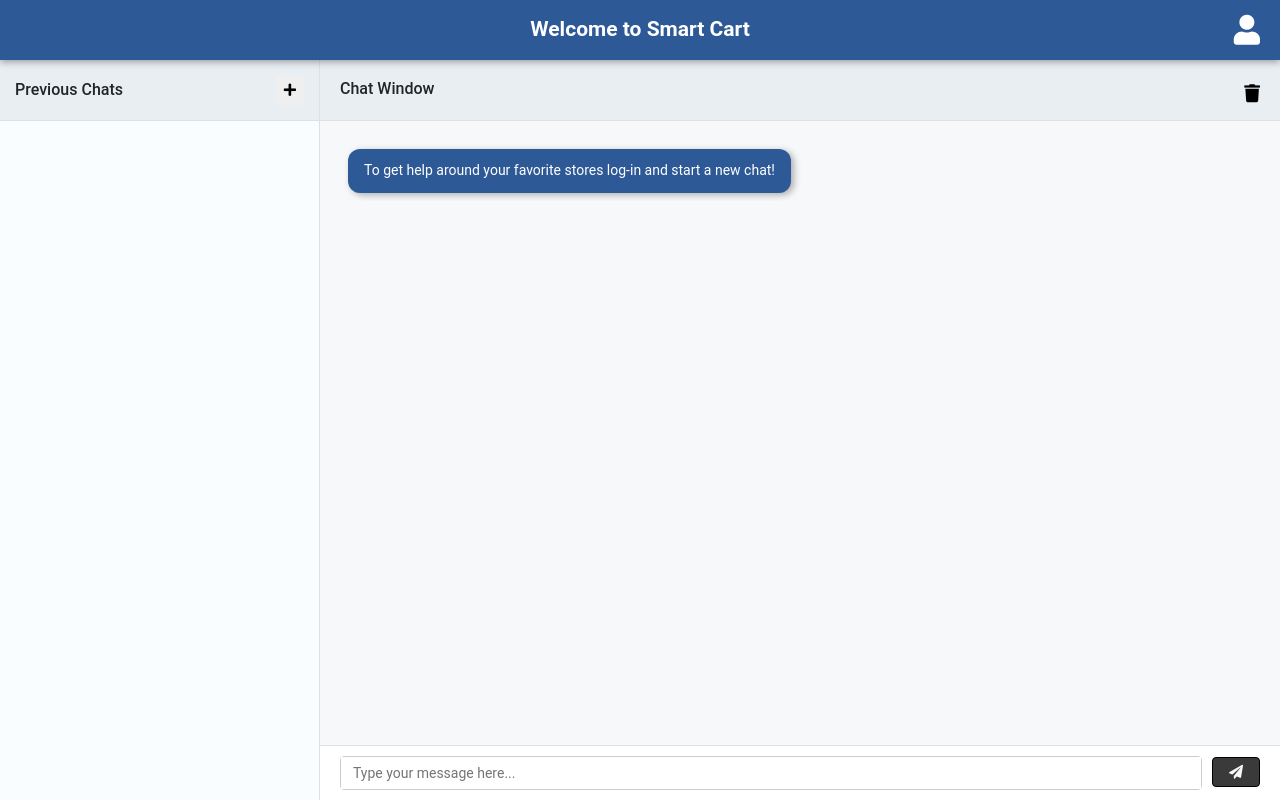
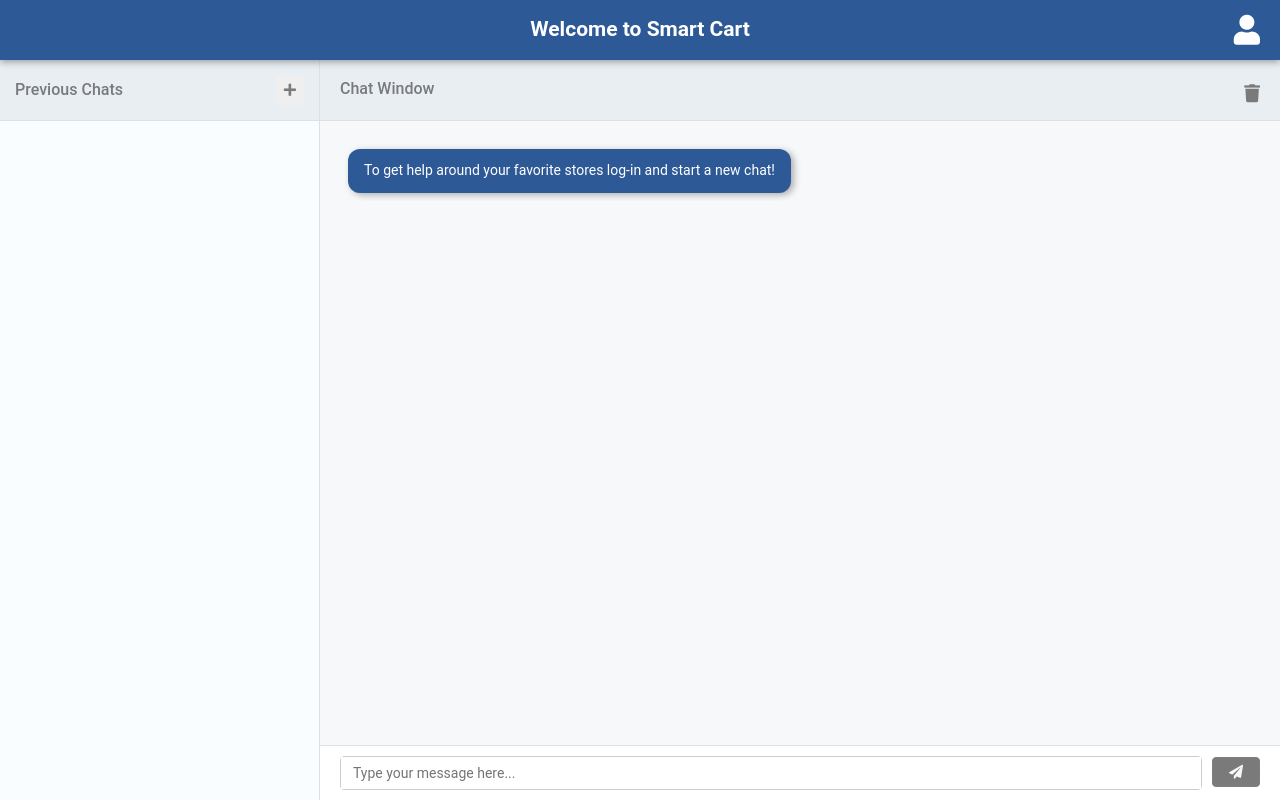
Before and after one commit to gcarson1/SmartCart, a Flask app: page / in a window 1280 px wide. Run offline with Flask 3, Linux system fonts and the light colour scheme; some libraries are stand-ins or nearby versions.

Commit message:
UI/colors

```diff
--- a/templates/index.html
+++ b/templates/index.html
@@ -45,7 +45,6 @@
       font-weight: 600;
       color: #fff;
     }
-
     .top_menu .user_info {
       position: absolute;
       right: 20px;
@@ -165,6 +164,7 @@
       border-bottom: 1px solid #e0e0e0;
       font-size: 16px;
       font-weight: 500;
+      color: #7a7a7a;
       z-index: 1;
       height: 61px;
       position: relative;
@@ -259,9 +259,9 @@
     }
     .send_message {
       height: 90%;
-      background-color: #3a3a3a;
+      background-color: #7a7a7a;
       color: #f8f8f8;
-      border: 1px solid #000;
+      border: 1px solid #7e7e7e;
       border-radius: 4px;
       margin-bottom: 2px;
       padding: 4px 16px;
@@ -314,6 +314,16 @@
     .message_template {
       display: none;
     }
+
+    /* --- Custom Styles: Medium Gray for Plus icon, Garbage icon, and Header Texts --- */
+    .left-column .header,
+    .chat_window_header {
+      color: #7a7a7a;
+    }
+    .left-column .header i,
+    .chat_window_header i {
+      color: #7a7a7a;
+    }
   </style>
 </head>
 <body>
@@ -333,7 +343,6 @@
         <i class="fas fa-user"></i>
       </button>
       <!-- Dropdown panel for sign in/sign out/admin options -->
-      <!-- Removed "d-flex" from here -->
       <div id="settings-dropdown" class="avatar-dropdown flex-column">
         {% if not current_user.is_authenticated %}
           <button onclick="window.location.href='/user_login'" class="dropdown-btn">User Sign In</button>
@@ -454,7 +463,6 @@
       });
     }
 
-
     function loadChatHistory(sessionId) {
       if (!sessionId || sessionId === "undefined") {
         console.error("Invalid session id:", sessionId);
@@ -476,7 +484,6 @@
         $messages.animate({ scrollTop: $messages.prop('scrollHeight') }, 300);
       });
     }
-
 
     function loadStores() {
       $.getJSON("/stores", function(data) {
@@ -521,8 +528,8 @@
         }
       });
     }
+
     // Dropdown logic for settings and avatar
-
     $(function() {
       $('#settings-btn').click(function(event) {
         $('#settings-dropdown').toggleClass('show');
@@ -574,7 +581,6 @@
         $('#storeSelectionModal').modal('show');
       });
 
-
       loadChatSessions();
 
       $(document).on('click', '.chat-list-item', function() {
@@ -592,7 +598,6 @@
         }
         loadChatHistory(currentSessionId);
       });
-
 
       $('.send_message').click(function() {
         sendMessage($('.message_input').val());
@@ -662,7 +667,6 @@
         createNewChat();
         $('#storeSelectionModal').modal('hide');
       });
-
     });
   </script>
   {% if not current_user.is_authenticated %}
```
Lines whose indentation alone changed are shown as unchanged.
